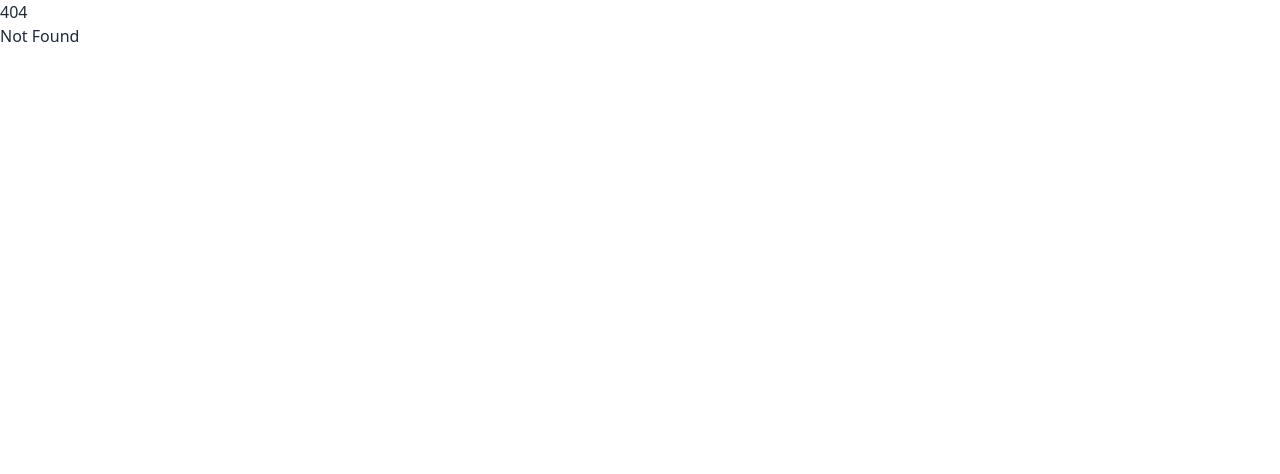
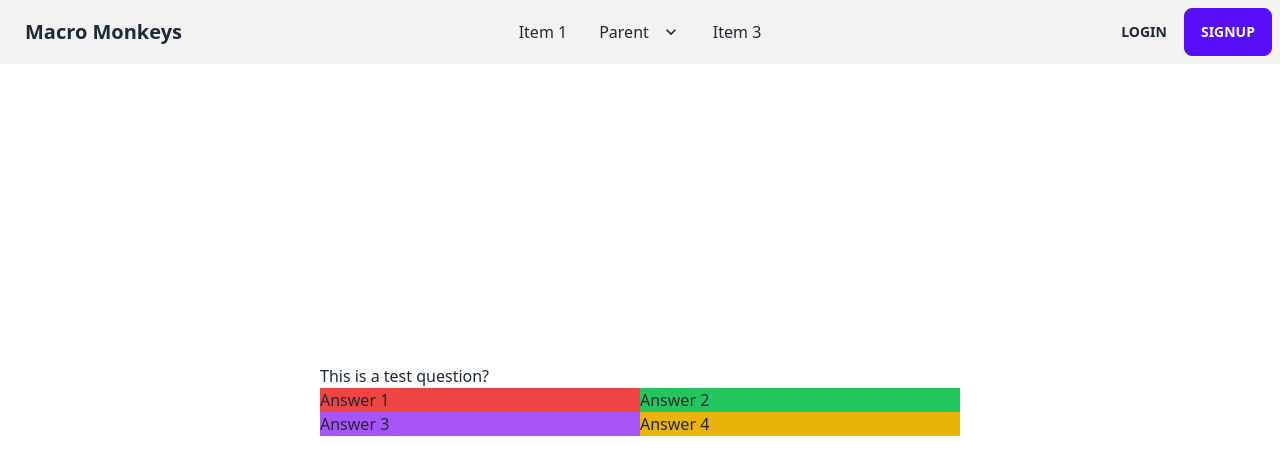
Before and after one commit to nicm2/macro-monkeys, a SvelteKit app: page /levels in a window 1280 px wide. Before the commit this address had no page. Shown: the top 474 px of the page. Built offline with nearby package versions, Linux system fonts and the light colour scheme.

Commit message:
test problems

```diff
--- a/src/routes/(default)/+layout.svelte
+++ b/src/routes/(default)/+layout.svelte
@@ -4,4 +4,4 @@
 
   <Navbar/>
 
-  <div class="py-16"> <slot /> </div>
+  <div class=""> <slot /> </div>
--- /dev/null
+++ b/src/routes/(default)/levels/+page.svelte
@@ -0,0 +1,24 @@
+<div class="flex w-screen h-screen justify-center">
+
+    <div class="flex flex-col w-1/2 h-fit self-center">
+
+        This is a test question?
+
+        <div class="flex w-full bg-red-500">
+
+            <div class="bg-red-500 w-1/2">Answer 1</div>
+            <div class="bg-green-500 w-1/2">Answer 2</div>
+
+        </div>
+
+        <div class="flex w-full">
+
+            <div class="bg-purple-500 w-1/2">Answer 3</div>
+            <div class="bg-yellow-500 w-1/2">Answer 4</div>
+
+
+        </div>
+
+    </div>
+
+</div>
--- /dev/null
+++ b/src/routes/(default)/levels/[level]/+page.ts
@@ -0,0 +1,25 @@
+import { error } from '@sveltejs/kit';
+
+/** @type {import('./$types').PageLoad} */
+export async function load({ params, fetch, page }: any) {
+
+	const level = await fetch(`backendlink${params.level}`)
+
+    	.then( (response: any) => {
+			const data = response.json()
+			return data;
+		});
+
+		if( !level.question ) throw error(404);
+
+		return {
+			question: level.question,
+			answer1: level.answer1,
+			answer2: level.answer2,
+			answer3: level.answer3,
+            answer4: level.answer4,
+		};
+
+
+	throw error(404);
+}
--- a/tailwind.config.cjs
+++ b/tailwind.config.cjs
@@ -6,7 +6,26 @@ module.exports = {
     './components/**/*.{html,js}',
 ],
   theme: {
-    extend: {},
+    mytheme: {
+
+      "primary": "#661AE6",
+
+      "secondary": "#D926AA",
+
+      "accent": "#1FB2A5",
+
+      "neutral": "#191D24",
+
+      "base-100": "#2A303C",
+
+      "info": "#3ABFF8",
+
+      "success": "#36D399",
+
+      "warning": "#FBBD23",
+
+      "error": "#F87272",
+               },
   },
   plugins: [
     require('daisyui')
```
Also changed, not shown: src/routes/(default)/levels/[level]/+page.svelte (added).
